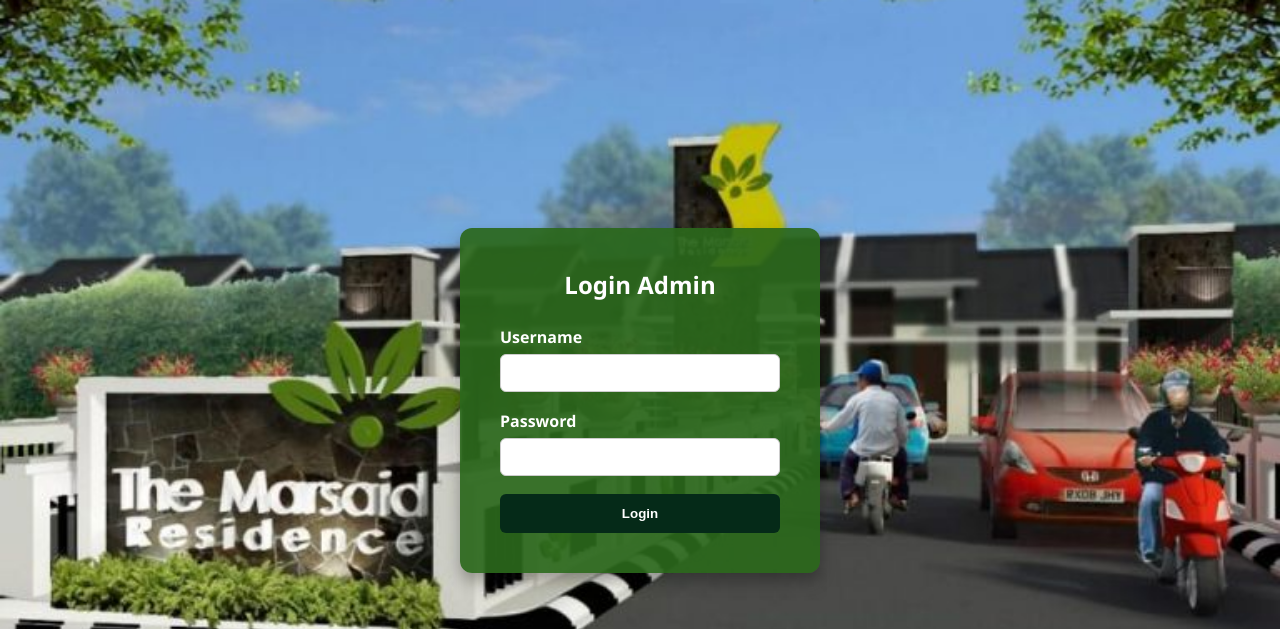
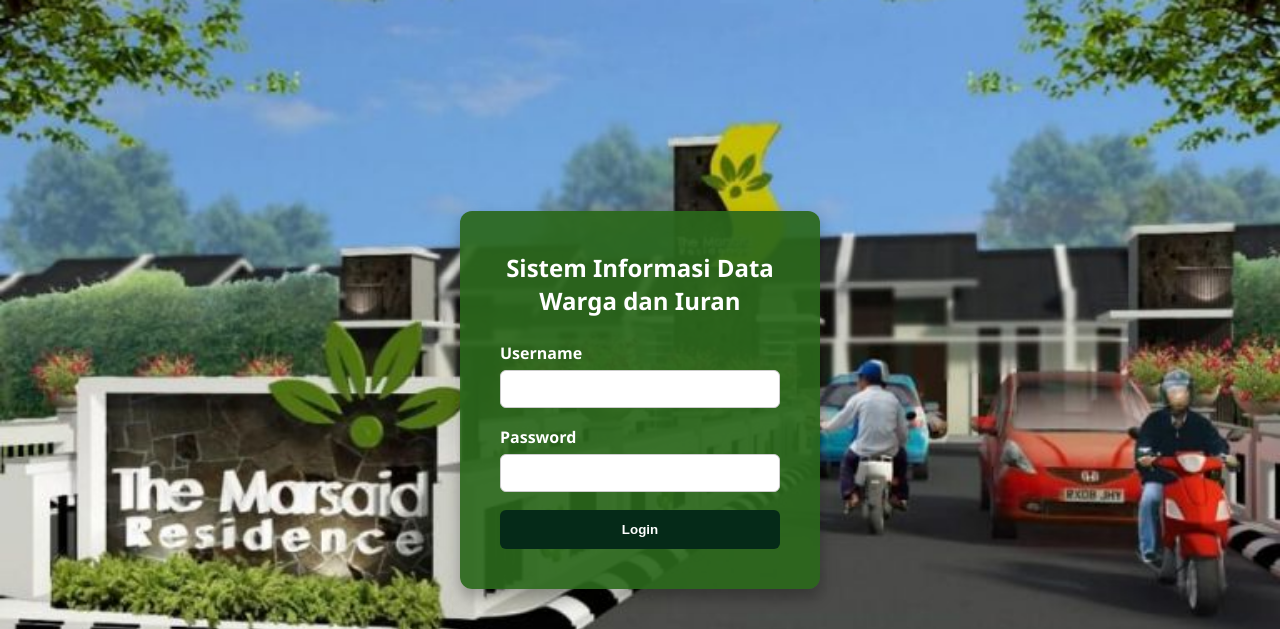
Before and after one commit to jeiybin/datawarga-app, a PHP site: page /login.php in a window 1280 px wide. Shown: the top 629 px of the page. Run offline with PHP 8.4, Linux system fonts and the light colour scheme.

Commit message:
Update project files

```diff
--- a/login.php
+++ b/login.php
@@ -47,7 +47,7 @@ if ($_SERVER['REQUEST_METHOD'] === 'POST') {
 </head>
 <body>
   <div class="login-container">
-    <h2>Login Admin</h2>
+    <h2>Sistem Informasi Data Warga dan Iuran</h2>
     <?php if (!empty($error)) : ?>
       <p class="error"><?= htmlspecialchars($error) ?></p>
     <?php endif; ?>
```
